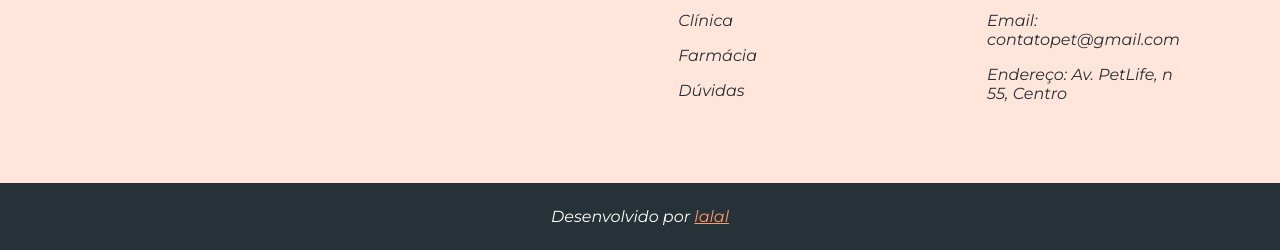
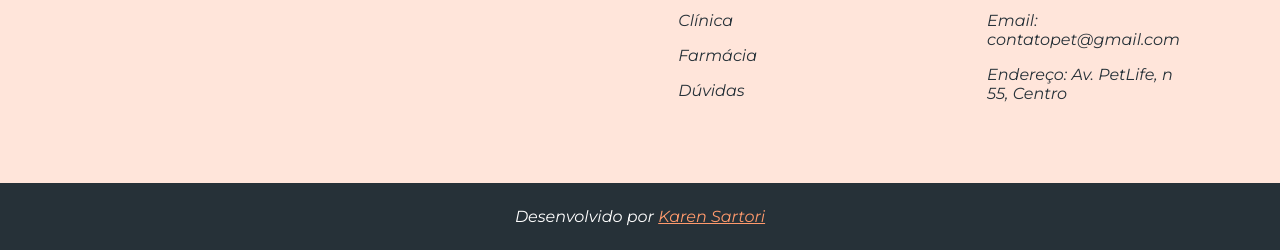
Before and after one commit to KarenSartori/Pagina-simples-clinica, a plain HTML site: page index.html in a window 1280 px wide. Shown: the part 3135-3385 px from the top of the page. Drawn offline with Linux system fonts and the light colour scheme.

Commit message:
Update index.html

```diff
--- a/index.html
+++ b/index.html
@@ -126,7 +126,7 @@
     </footer>
 
     <div id="copyright">
-        Desenvolvido por <a href="poe o link" target="_blank"> lalal </a>
+        Desenvolvido por <a href="poe o link" target="_blank">Karen Sartori</a>
     </div>
 
     <script src="./script.js"></script>
```
